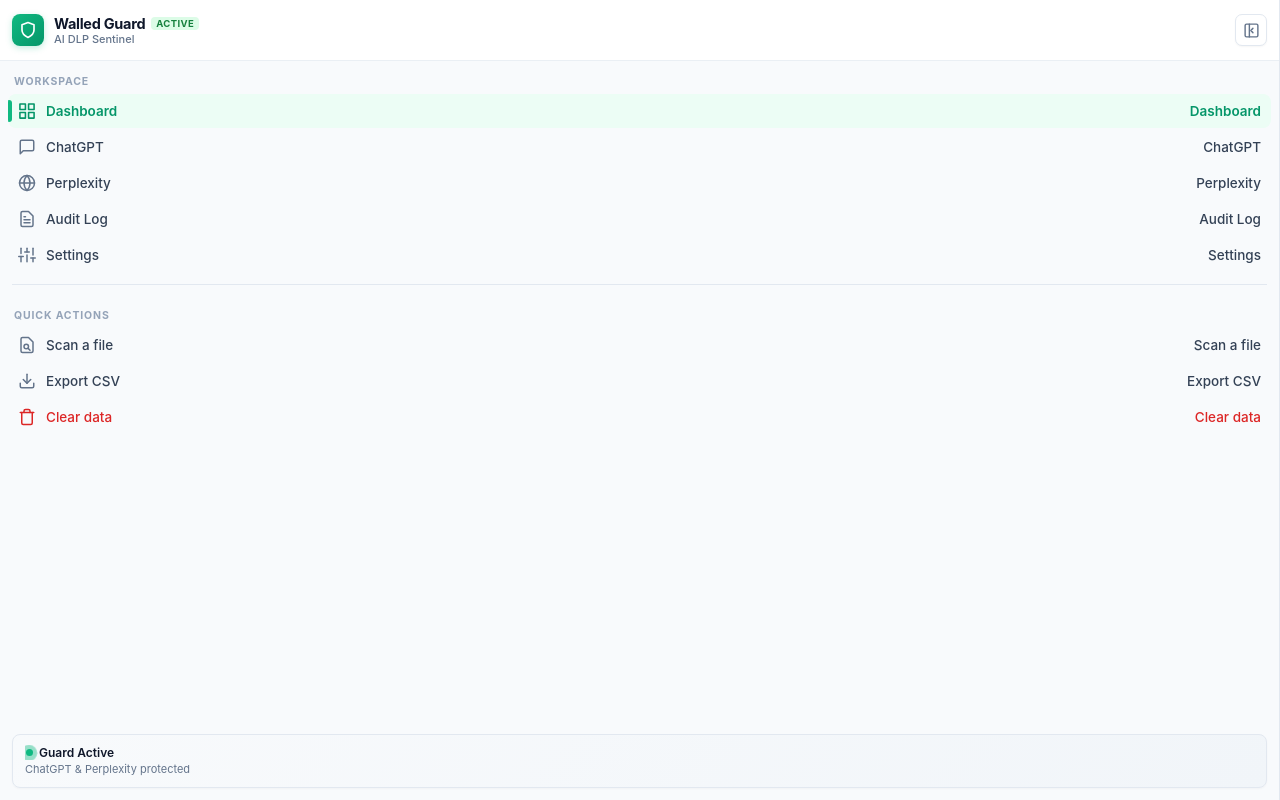
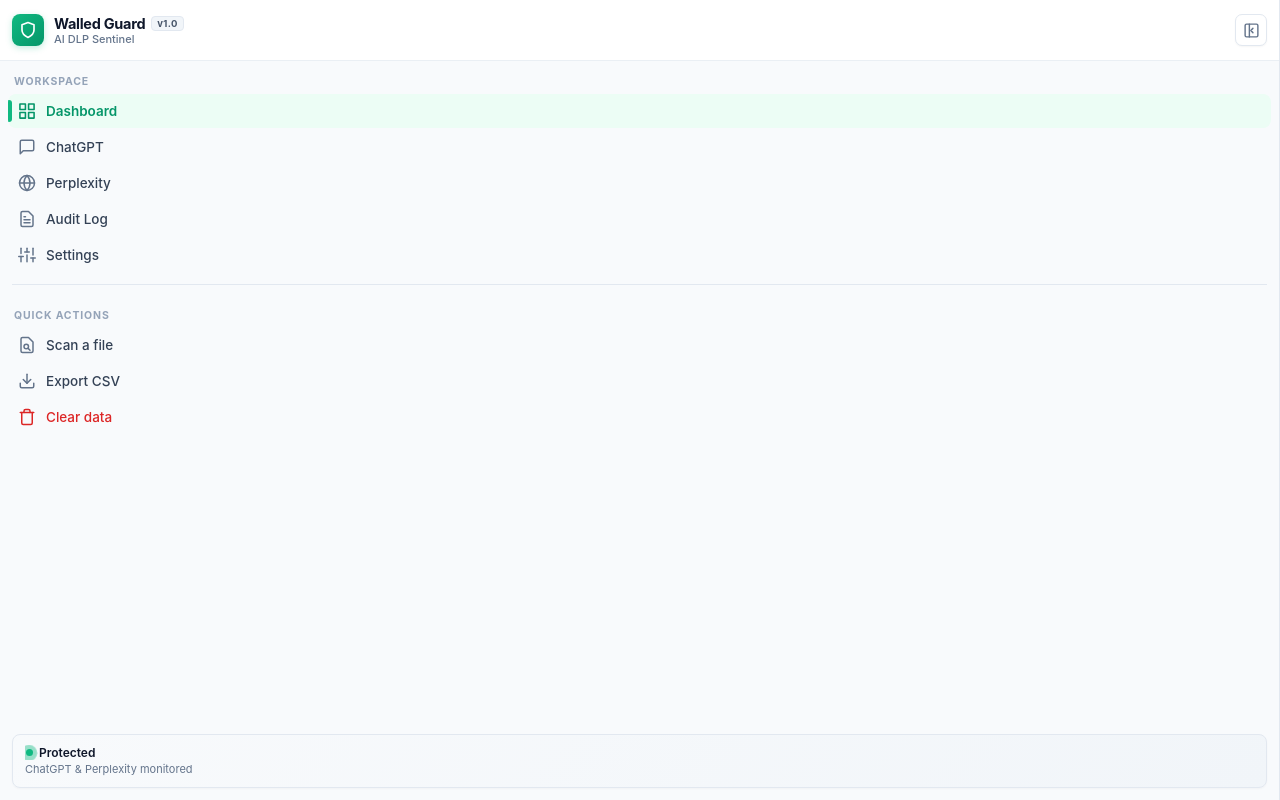
Before and after one commit to shubhamsahu4747/walled-guard-, a browser extension: page src/renderer/shell/index.html in a window 1280 px wide. Drawn offline with Linux system fonts and the light colour scheme.

Commit message:
fix(ui): eliminate duplicate sidebar tab names and remove redundant active labels

```diff
--- a/src/renderer/shell/index.html
+++ b/src/renderer/shell/index.html
@@ -110,8 +110,9 @@
     .brand-badge {
       font-size: 9.5px;
       font-weight: 700;
-      background: #dcfce7;
-      color: #15803d;
+      background: #f1f5f9;
+      border: 1px solid #e2e8f0;
+      color: #475569;
       padding: 1px 5px;
       border-radius: 4px;
       letter-spacing: 0.04em;
@@ -578,18 +579,15 @@
       display: none;
     }
 
-    /* Floating Tooltip in Collapsed Mode with Smooth Slide & Fade */
+    /* Floating Tooltip in Collapsed Mode */
     body.collapsed .nav-item::before {
       display: none;
     }
 
-    .tooltip-anchor {
-      position: relative;
-    }
-
-    body.collapsed .nav-item .floating-tooltip {
+    body.collapsed .nav-item[title]::after {
+      content: attr(title);
       position: absolute;
-      left: 56px;
+      left: 58px;
       top: 50%;
       transform: translateY(-50%) translateX(-6px) scale(0.95);
       background: #0f172a;
@@ -603,11 +601,11 @@
       opacity: 0;
       transition: opacity 0.18s cubic-bezier(0.16, 1, 0.3, 1),
                   transform 0.18s cubic-bezier(0.16, 1, 0.3, 1);
-      box-shadow: 0 4px 12px rgba(0, 0, 0, 0.15);
+      box-shadow: 0 4px 12px rgba(0, 0, 0, 0.2);
       z-index: 999;
     }
 
-    body.collapsed .nav-item:hover .floating-tooltip {
+    body.collapsed .nav-item[title]:hover::after {
       opacity: 1;
       transform: translateY(-50%) translateX(4px) scale(1);
     }
@@ -776,7 +774,7 @@
       <div class="brand-info">
         <div class="brand-title">
           Walled Guard
-          <span class="brand-badge">ACTIVE</span>
+          <span class="brand-badge">v1.0</span>
         </div>
         <div class="brand-subtitle">AI DLP Sentinel</div>
       </div>
@@ -799,34 +797,31 @@
   <!-- Workspace Nav -->
   <div class="section-title">WORKSPACE</div>
   <ul class="nav-list" id="workspace-nav">
-    <li class="nav-item active" data-tab="dashboard" onclick="window.__selectTab('dashboard')">
+    <li class="nav-item active" data-tab="dashboard" title="Dashboard" onclick="window.__selectTab('dashboard')">
       <div class="nav-label">
         <svg class="nav-icon" viewBox="0 0 24 24" fill="none" stroke="currentColor" stroke-width="2" stroke-linecap="round" stroke-linejoin="round">
           <rect x="3" y="3" width="7" height="7"/><rect x="14" y="3" width="7" height="7"/><rect x="14" y="14" width="7" height="7"/><rect x="3" y="14" width="7" height="7"/>
         </svg>
         <span class="nav-text">Dashboard</span>
       </div>
-      <span class="floating-tooltip">Dashboard</span>
     </li>
-    <li class="nav-item" data-tab="chatgpt" onclick="window.__selectTab('chatgpt')">
+    <li class="nav-item" data-tab="chatgpt" title="ChatGPT" onclick="window.__selectTab('chatgpt')">
       <div class="nav-label">
         <svg class="nav-icon" viewBox="0 0 24 24" fill="none" stroke="currentColor" stroke-width="2" stroke-linecap="round" stroke-linejoin="round">
           <path d="M21 15a2 2 0 0 1-2 2H7l-4 4V5a2 2 0 0 1 2-2h14a2 2 0 0 1 2 2z"/>
         </svg>
         <span class="nav-text">ChatGPT</span>
       </div>
-      <span class="floating-tooltip">ChatGPT</span>
     </li>
-    <li class="nav-item" data-tab="perplexity" onclick="window.__selectTab('perplexity')">
+    <li class="nav-item" data-tab="perplexity" title="Perplexity" onclick="window.__selectTab('perplexity')">
       <div class="nav-label">
         <svg class="nav-icon" viewBox="0 0 24 24" fill="none" stroke="currentColor" stroke-width="2" stroke-linecap="round" stroke-linejoin="round">
           <circle cx="12" cy="12" r="10"/><path d="M12 2a14.5 14.5 0 0 0 0 20 14.5 14.5 0 0 0 0-20"/><path d="M2 12h20"/>
         </svg>
         <span class="nav-text">Perplexity</span>
       </div>
-      <span class="floating-tooltip">Perplexity</span>
     </li>
-    <li class="nav-item" data-tab="logs" onclick="window.__selectTab('logs')">
+    <li class="nav-item" data-tab="logs" title="Audit Log" onclick="window.__selectTab('logs')">
       <div class="nav-label">
         <svg class="nav-icon" viewBox="0 0 24 24" fill="none" stroke="currentColor" stroke-width="2" stroke-linecap="round" stroke-linejoin="round">
           <path d="M14 2H6a2 2 0 0 0-2 2v16a2 2 0 0 0 2 2h12a2 2 0 0 0 2-2V8z"/>
@@ -837,16 +832,14 @@
         <span class="nav-text">Audit Log</span>
       </div>
       <span class="badge" id="badge-count" style="display: none;">0</span>
-      <span class="floating-tooltip">Audit Log</span>
     </li>
-    <li class="nav-item" data-tab="settings" onclick="window.__selectTab('settings')">
+    <li class="nav-item" data-tab="settings" title="Settings" onclick="window.__selectTab('settings')">
       <div class="nav-label">
         <svg class="nav-icon" viewBox="0 0 24 24" fill="none" stroke="currentColor" stroke-width="2" stroke-linecap="round" stroke-linejoin="round">
           <line x1="4" y1="21" x2="4" y2="14"/><line x1="4" y1="10" x2="4" y2="3"/><line x1="12" y1="21" x2="12" y2="12"/><line x1="12" y1="8" x2="12" y2="3"/><line x1="20" y1="21" x2="20" y2="16"/><line x1="20" y1="12" x2="20" y2="3"/><line x1="1" y1="14" x2="7" y2="14"/><line x1="9" y1="8" x2="15" y2="8"/><line x1="17" y1="16" x2="23" y2="16"/>
         </svg>
         <span class="nav-text">Settings</span>
       </div>
-      <span class="floating-tooltip">Settings</span>
     </li>
   </ul>
 
@@ -855,46 +848,43 @@
   <!-- Quick Actions Nav -->
   <div class="section-title">QUICK ACTIONS</div>
   <ul class="nav-list">
-    <li class="nav-item" id="btn-scan-file" onclick="window.__scanFileDebug()">
+    <li class="nav-item" id="btn-scan-file" title="Scan a file" onclick="window.__scanFileDebug()">
       <div class="nav-label">
         <svg class="nav-icon" viewBox="0 0 24 24" fill="none" stroke="currentColor" stroke-width="2" stroke-linecap="round" stroke-linejoin="round">
           <path d="M14 2H6a2 2 0 0 0-2 2v16a2 2 0 0 0 2 2h12a2 2 0 0 0 2-2V8z"/><circle cx="11" cy="14" r="3"/><line x1="13.5" y1="16.5" x2="16" y2="19"/>
         </svg>
         <span class="nav-text">Scan a file</span>
       </div>
-      <span class="floating-tooltip">Scan a file</span>
     </li>
-    <li class="nav-item" id="btn-export-csv" onclick="window.__exportCsv()">
+    <li class="nav-item" id="btn-export-csv" title="Export CSV" onclick="window.__exportCsv()">
       <div class="nav-label">
         <svg class="nav-icon" viewBox="0 0 24 24" fill="none" stroke="currentColor" stroke-width="2" stroke-linecap="round" stroke-linejoin="round">
           <path d="M21 15v4a2 2 0 0 1-2 2H5a2 2 0 0 1-2-2v-4"/><polyline points="7 10 12 15 17 10"/><line x1="12" y1="15" x2="12" y2="3"/>
         </svg>
         <span class="nav-text">Export CSV</span>
       </div>
-      <span class="floating-tooltip">Export CSV</span>
     </li>
-    <li class="nav-item danger" id="btn-clear-data" onclick="window.__clearData()">
+    <li class="nav-item danger" id="btn-clear-data" title="Clear data" onclick="window.__clearData()">
       <div class="nav-label">
         <svg class="nav-icon" viewBox="0 0 24 24" fill="none" stroke="currentColor" stroke-width="2" stroke-linecap="round" stroke-linejoin="round">
           <polyline points="3 6 5 6 21 6"/><path d="M19 6v14a2 2 0 0 1-2 2H7a2 2 0 0 1-2-2V6m3 0V4a2 2 0 0 1 2-2h4a2 2 0 0 1 2 2v2"/>
         </svg>
         <span class="nav-text">Clear data</span>
       </div>
-      <span class="floating-tooltip">Clear data</span>
     </li>
   </ul>
 
   <!-- Status Card Footer -->
   <div class="footer">
-    <div class="status-card" title="Guard Active · All AI upload channels intercepted and protected">
+    <div class="status-card" title="Protected · All AI upload channels intercepted and monitored">
       <div class="status-header">
         <div class="dot-pulse-wrapper">
           <span class="dot-ping"></span>
           <span class="dot"></span>
         </div>
-        <span class="status-title-text">Guard Active</span>
+        <span class="status-title-text">Protected</span>
       </div>
-      <div class="status-desc">ChatGPT &amp; Perplexity protected</div>
+      <div class="status-desc">ChatGPT &amp; Perplexity monitored</div>
     </div>
   </div>
 </body>
--- a/src/renderer/splash/main.ts
+++ b/src/renderer/splash/main.ts
@@ -34,7 +34,7 @@ function initSplash(): void {
 
   setTimeout(() => {
     if (progressBar) progressBar.style.width = '100%';
-    if (statusLabel) statusLabel.textContent = 'Protection active · Launching...';
+    if (statusLabel) statusLabel.textContent = 'Protection engaged · Launching...';
   }, 1500);
 
   function triggerFadeOut(): void {
```
Also changed, not shown: src/renderer/dashboard/index.html (+1 -1 lines), src/renderer/splash/index.html (+1 -1 lines).
